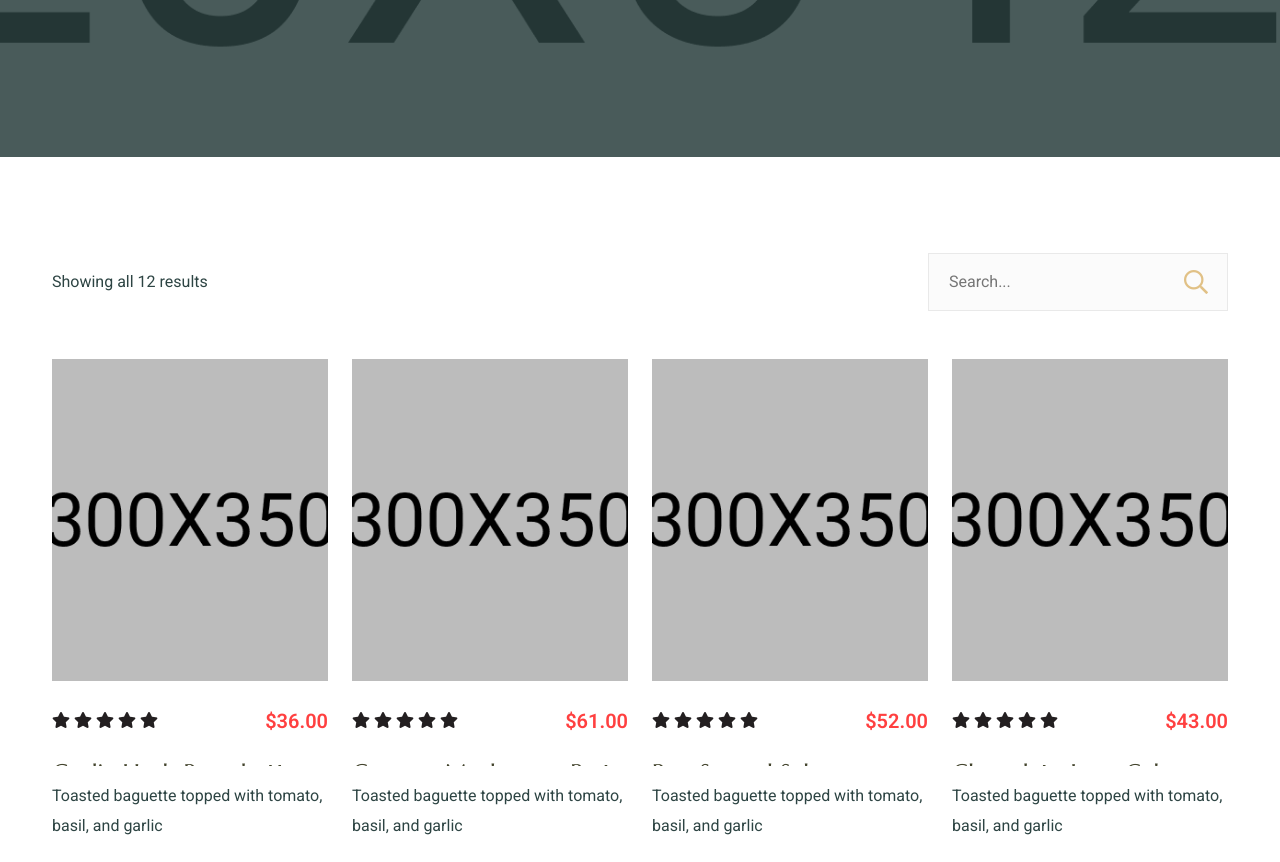
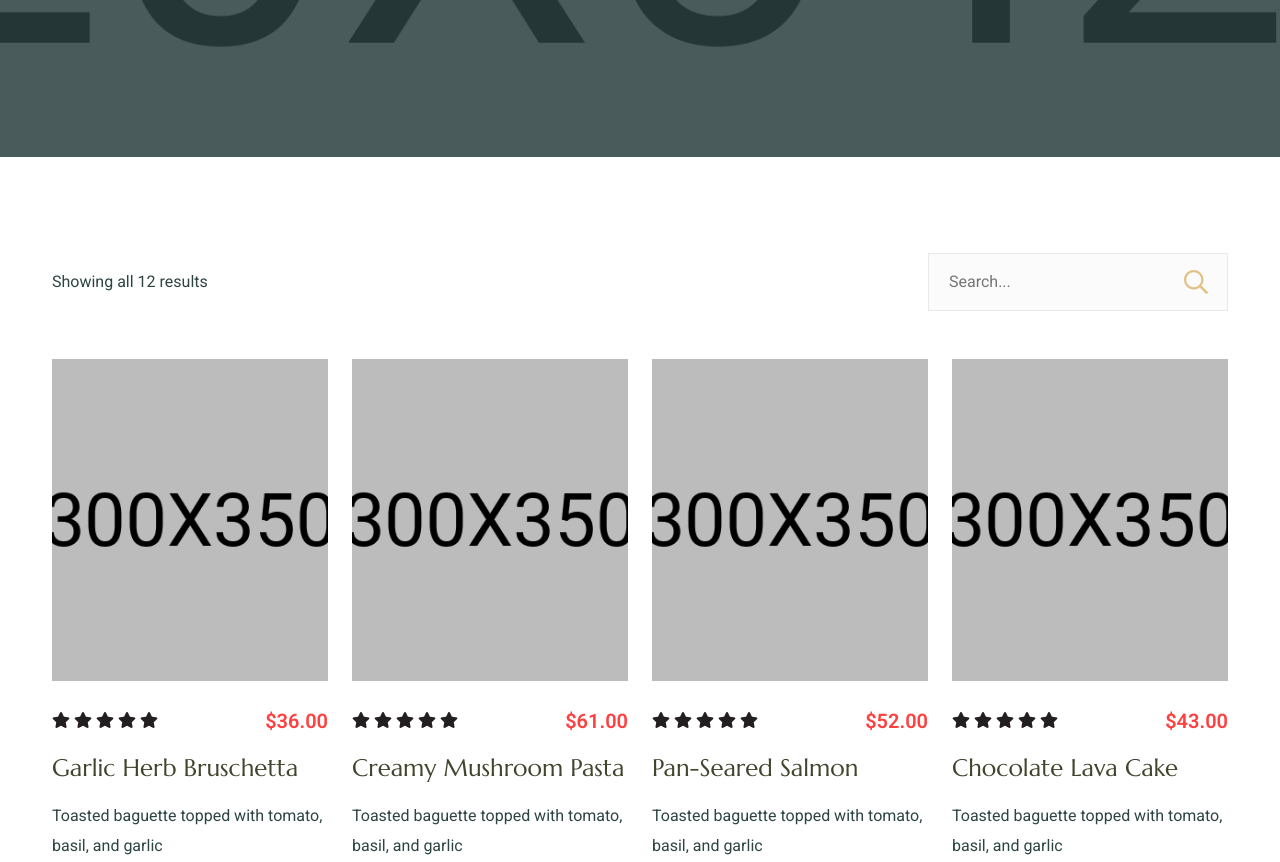
Before and after one commit to HeiNziie/SKYE, a plain HTML site: page shop.html in a window 1280 px wide. Shown: the part 368-1230 px from the top of the page. Drawn offline with Linux system fonts and the light colour scheme.

Commit message:
Update innerpages.css

```diff
--- a/assets/css/pages/innerpages.css
+++ b/assets/css/pages/innerpages.css
@@ -345,7 +345,7 @@ Version: 1.0
 /* Menu button */
 /* บังคับความสูงของชื่อสินค้าให้เท่ากัน (ประมาณ 2 บรรทัด) */
 .bistly-product-item .product-info h4 {
-    height: 10px; /* ปรับค่านี้ตามความเหมาะสม */
+    height: 40px; /* ปรับค่านี้ตามความเหมาะสม */
     overflow: hidden; /* ซ่อนส่วนที่เกิน (กรณีชื่อยาวมาก) */
     display: -webkit-box;
     -webkit-line-clamp: 2; /* จำกัดให้แสดงได้สูงสุด 2 บรรทัด */
```
